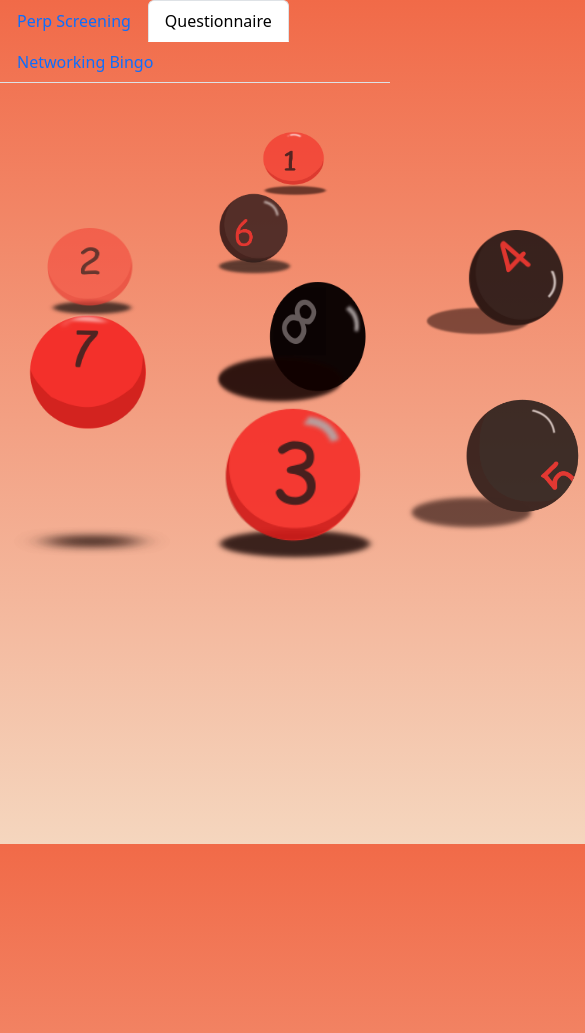
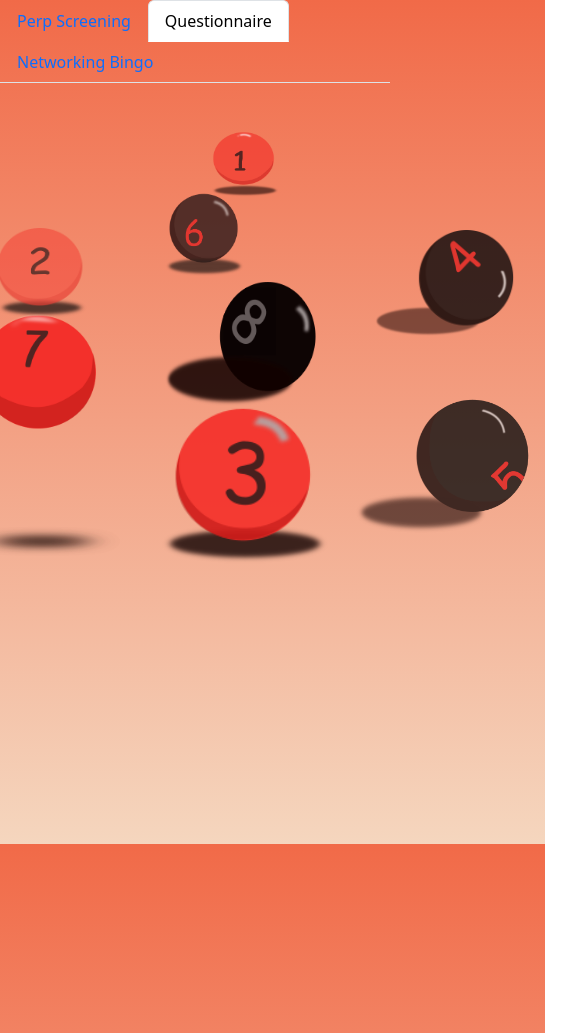
Before and after one commit to Natalies-Angels/love-and-fear, a website: page public/index.html in a window 390 px wide. Shown: the whole page, 585 px wide, since content can reach past the window. Drawn offline with nearby package versions, Linux system fonts and the light colour scheme.

Commit message:
updating styling

```diff
--- a/public/indexStyle.css
+++ b/public/indexStyle.css
@@ -217,7 +217,7 @@ textarea {
         max-width: 90%; /* Make sure the width is responsive */
         margin: 40px auto; /* Center the container */
         translate: transform;
-        transform: translateX(-30px);
+        transform: translateX(-80px);
     }
 
     button {
```
